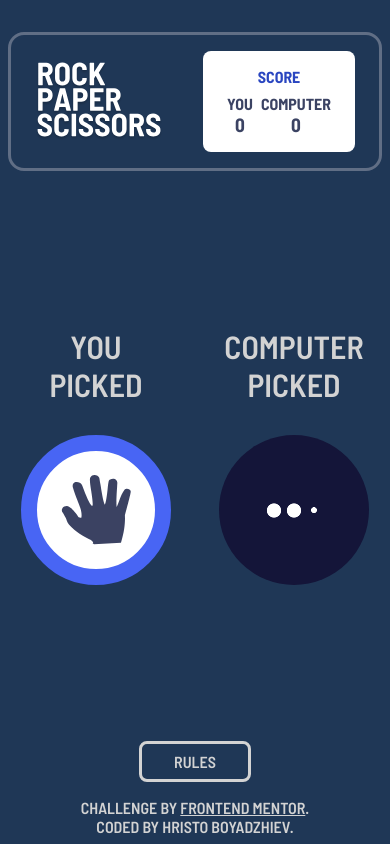
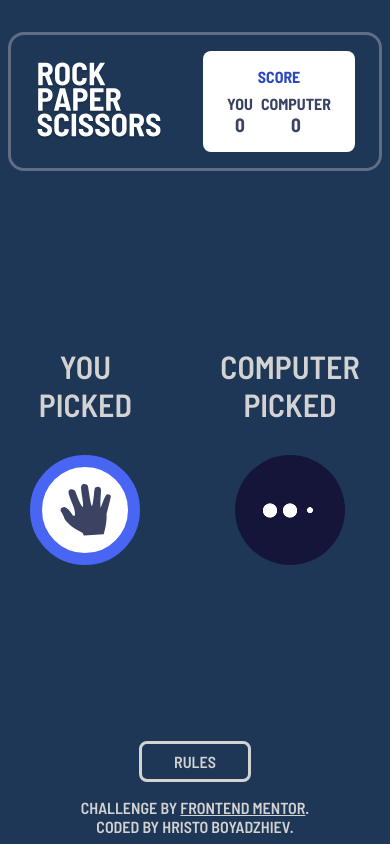
Before and after one commit to Hristo-Boyadzhiev/Rock-Paper-Scissors, a React (Vite) app in the folder Rock-Paper-Scissors/: page / in a window 390 px wide. Both pictures are taken after a click on the button 101 px from the left and 372 px from the top of the page. Built offline with nearby package versions, Linux system fonts and the light colour scheme.

Commit message:
update media queries

```diff
--- a/Rock-Paper-Scissors/src/components/Game/GameField/GameField.module.css
+++ b/Rock-Paper-Scissors/src/components/Game/GameField/GameField.module.css
@@ -40,47 +40,16 @@
     border: 1.5em solid hsl(349, 71%, 52%)
 }
 
-@media (max-width: 600px) {
+@media (max-width: 1366px) {
     .circle {
-        width: 200px;
-        height: 200px;
+        width: 110px;
+        height: 110px;
     }
 
     .paper, .scissors, .rock {
-        border-width: 1.2em;
-    }
-}
-
-@media (max-width: 550px) {
-    .circle {
-        width: 150px;
-        height: 150px;
+        border-width: 0.8em;
     }
 
-    .paper, .scissors, .rock {
-        border-width: 1em;
-    }
-}
-
-@media (max-width: 500px) {
-    .triangle-container {
-        width: 80%;
-    }
-}
-
-@media (max-width: 450px) {
-    .triangle-container {
-        width: 70%;
-    }
-}
-
-@media (max-width: 400px) {
-    .triangle-container {
-        width: 60%;
-    }
-}
-
-@media (max-width: 370px) {
     .triangle-container {
         width: 55%;
     }
--- a/Rock-Paper-Scissors/src/components/Game/Result/GetChoice/GetChoice.module.css
+++ b/Rock-Paper-Scissors/src/components/Game/Result/GetChoice/GetChoice.module.css
@@ -54,34 +54,13 @@
     66% { background-size: calc(100%/3) 100%, calc(100%/3) 100%, calc(100%/3) 0%; }
 }
 
-@media (max-width: 600px) {
+@media (max-width: 1366px) {
     .circle, .waiting {
-        width: 200px;
-        height: 200px;
-    }
-}
-
-@media (max-width: 450px) {
-    .circle, .waiting {
-        width: 150px;
-        height: 150px;
+        width: 110px;
+        height: 110px;
     }
 
     .paper, .scissors, .rock {
-        border-width: 0.5em;
+        border-width: 0.4em;
     }
 }
-
-@media (max-width: 370px) {
-    .circle, .waiting {
-        width: 120px;
-        height: 120px;
-    }
-}
-
-@media (max-width: 300px) {
-    .circle, .waiting {
-        width: 100px;
-        height: 100px;
-    }
-}
--- a/Rock-Paper-Scissors/src/components/Game/Result/Result.module.css
+++ b/Rock-Paper-Scissors/src/components/Game/Result/Result.module.css
@@ -20,62 +20,14 @@
     font-size: 2em;
 }
 
-@media (max-width: 1024px){
-    .choice {
-        gap: 1em
-    }
-}
-
-@media (max-width: 700px){
+@media (max-width: 1366px){
     .computer-picked, .you-picked {
         display: flex;
         flex-direction: column;
         align-items: center;
     }
 
-    .choices {
-        gap: 5em
+    .choice {
+        gap: 1em;
     }
 }
-
-@media (max-width: 650px){
-    .choices {
-        gap: 3em
-    }
-}
-
-@media (max-width: 600px){
-    .choices {
-        gap: 7em
-    }
-}
-
-@media (max-width: 550px){
-    .choices {
-        gap: 4em
-    }
-}
-
-@media (max-width: 500px){
-    .choices {
-        gap: 2em
-    }
-}
-
-@media (max-width: 450px){
-    .choices {
-        gap: 3em
-    }
-}
-
-@media (max-width: 370px){
-    .choices {
-        gap: 2em
-    }
-}
-
-@media (max-width: 300px){
-    .choice {
-        font-size: 1.5em
-    }
-}
```
